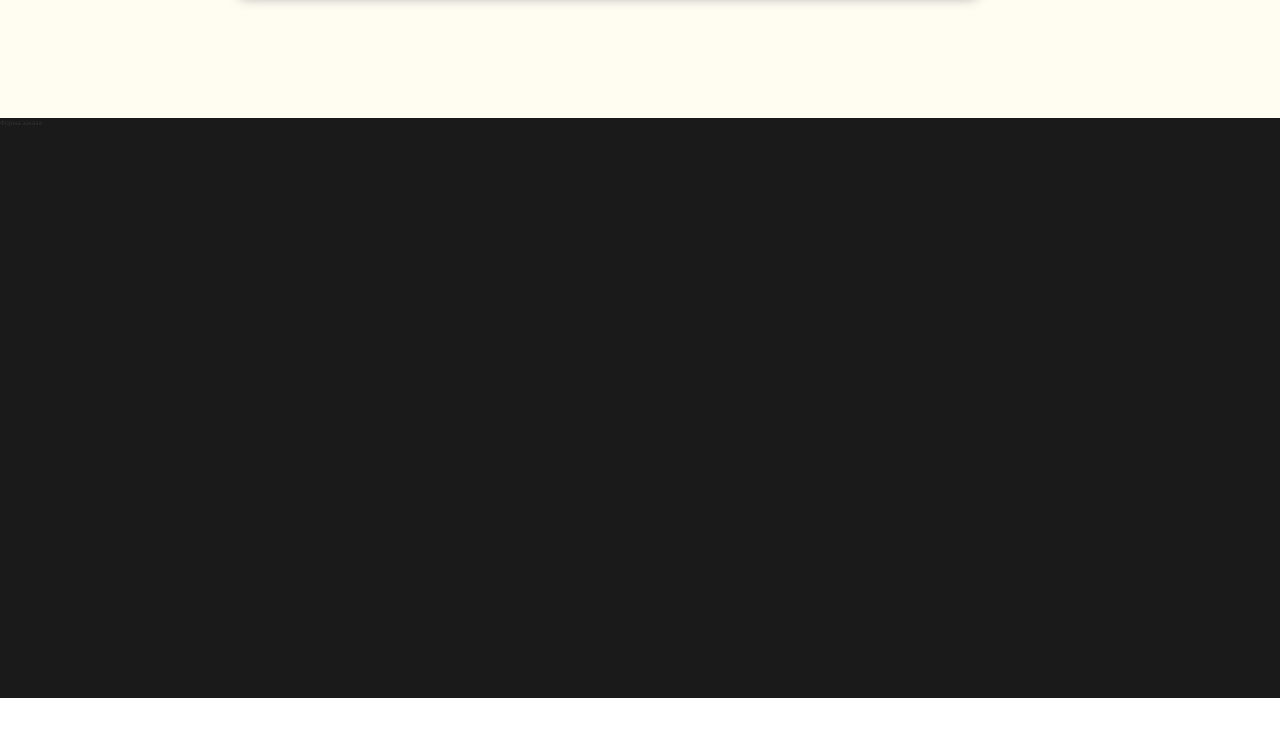
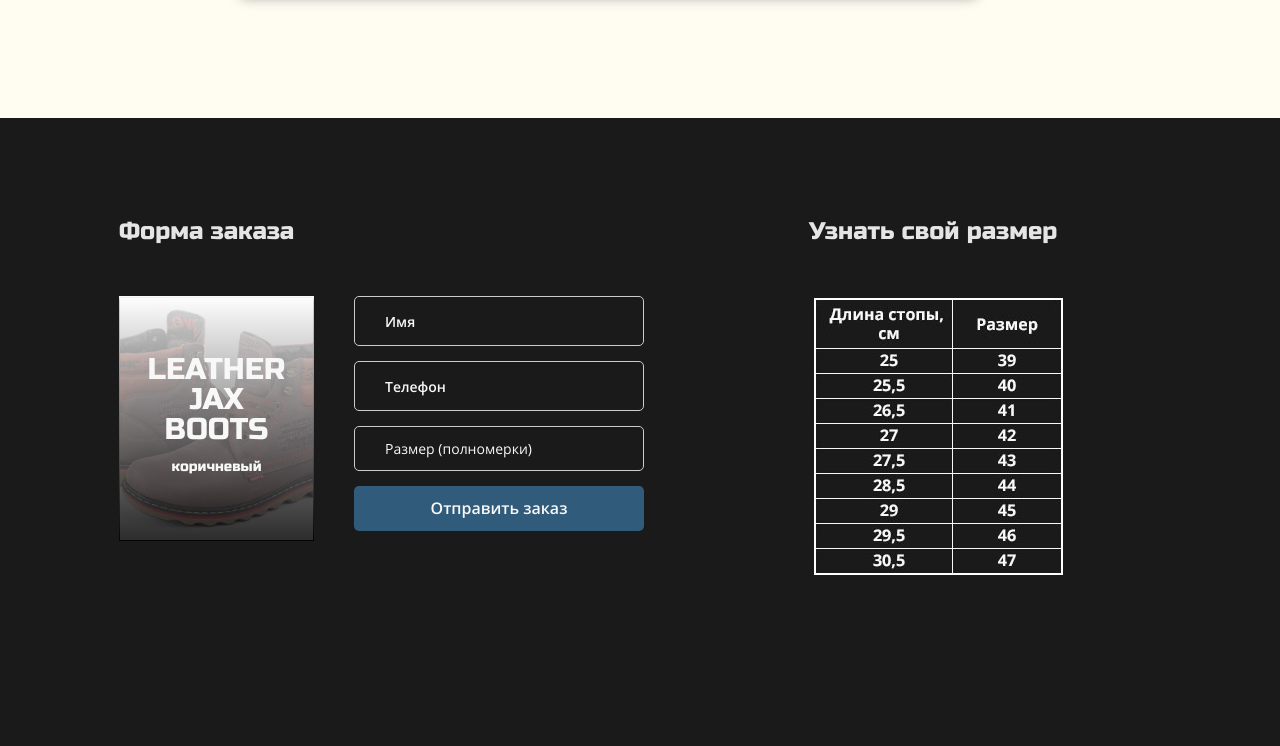
Before and after one commit to jeyakoroll/Levis, a website: page index.html in a window 1280 px wide. Shown: the part 4327-5073 px from the top of the page. Before the commit the page ends 5025 px from the top, so only its background shows below. Drawn offline with Linux system fonts and the light colour scheme; files that its build step writes are made by us from their sources.

Commit message:
static almoust is done

```diff
--- a/index.html
+++ b/index.html
@@ -286,19 +286,42 @@
 
 	<!-- Site footer -->
 	<footer class="footer">
+		<div class="row">
 			<div class="footer__form">
 				<div class="footer__form-title">Форма заказа</div>
 				<div class="footer__form-input">
-				<div class="footer__form-pic"></div>
-				<!-- form -->
+					<div class="footer__form-pic">
+						<div class="gallery__slider-pic" style="background: url('public/img/01/01.jpg') no-repeat top/cover;"></div>
+						<div class="gallery__slider-text">
+							<p class="gallery__slider-title">LEATHER <span><br class="br"></span> JAX <span><br class="br"></span> BOOTS</p>
+							<p class="gallery__slider-par">коричневый</p>
+						</div>
+					</div>
+					<div class="footer__form-text">
+						<form class="order-form" action="" method="POST" accepted-charset="utf-8">
+		         <input type="hidden" name="country" value="name="country" ">
+		         <input type="hidden" name="key" value="key">
+		         	<div class="form-group">
+								<input type="text" class="form-control" name="name_first" id="name_first" required>
+							</div>
+		         <div class="form-group">
+								<input type="text" class="form-control" name="name_last" id="name_last" required>
+							</div>
+							<div class="form-group">
+								<button type="submit" name="submit">Отправить заказ</button>
+							</div>
+						</form>
+					</div>
 				</div>
 			</div>
 			<div class="footer__size">
-			<div class="footer__size-title"></div>
+				<div class="footer__size-title">Узнать свой размер</div>
 				<div class="footer__size-table">
 					<div class="footer__size-pic"></div>
 				</div>
 			</div>
+		</div><!-- footer row -->
+
 	</footer>
 	<!-- JS -->
 	<script src="public/js/jquery.min.js"></script>
--- a/source/css/main.scss
+++ b/source/css/main.scss
@@ -225,6 +225,12 @@ ul {
 		margin: 0;
 		list-style: none outside none;
 	}
+}
+
+button,
+button:active,
+button:focus {
+    outline: none;
 }
 
 p {
@@ -999,6 +1005,9 @@ a {
   @include laptop {
     width: 90%;
   }
+  @include tablets {
+    justify-content: center;
+  }
   @include phones {
     padding: 5vh 0;
     justify-content: center;
@@ -1006,6 +1015,9 @@ a {
 }
 
 .relationship__item:nth-child(odd) {
+  @include tablets {
+    margin-right: 40px;
+  }
   @include phones {
     margin-right: 60px;
   }
@@ -1186,11 +1198,199 @@ a {
 
 
 
-
 // footer
 .footer {
 	flex: 0 0 auto;
+  display: flex;
+  flex-flow: column wrap;
+  align-items: center;
+  // justify-content: center;
 	min-height: 580px;
 	width: 100%;
 	background-color: #1a1a1a;
 }
+
+.footer .row {
+  width: 90%;
+  height: 100%;
+  padding-top: 95px;
+  padding-left: 55px;
+  display: flex;
+  justify-content: flex-start;
+}
+
+.footer__form {
+  flex: 1;
+  display: flex;
+  flex-flow: column wrap;
+  align-items: center;
+  height: 100%;
+}
+
+.footer__form-title {
+  @include opensans(ruso);
+  font-size: 24px;
+  color: #e5e5e5;
+  margin-bottom: 45px;
+  align-self: flex-start;
+}
+
+.footer__form-input {
+  display: flex;
+}
+
+.footer__form-pic {
+  height: 245px;
+  width: 195px;
+  display: flex;
+  flex-flow: column wrap;
+  position: relative;
+  margin-right: 40px;
+  .gallery__slider-text {
+    height: 100%;
+    @include vertical-gradient;
+    font-size: 30px;
+    line-height: 30px;
+    cursor: pointer;
+    .gallery__slider-par {
+      margin-top: 7px;
+      font-size: 14px;
+    }
+    .br {
+      display: block;
+    }
+  }
+  @include desktop {
+    height: 200px;
+    width: 160px;
+    .gallery__slider-text {
+      font-size: 20px;
+    }
+  }
+  @include laptop {
+    height: 170px;
+    width: 125px;
+    line-height: 20px;
+    .gallery__slider-text {
+      .gallery__slider-title {
+        font-size: 18px;
+      }
+      .gallery__slider-par {
+        margin-top: 4px;
+        font-size: 8px;
+      }
+    }
+  }
+  @include tablets {
+    height: 120px;
+    width: 85px;
+    line-height: 5px;
+    .gallery__slider-text {
+      .gallery__slider-title {
+        font-size: 12px;
+        line-height: 15px;
+        margin-top: 25px;
+        margin-bottom: 25px;
+      }
+      .gallery__slider-par {
+        font-size: 10px;
+      }
+    }
+  }
+}
+
+// STYLE FOR THE FORM THAT WE ADD THROUGH JS
+
+  .footer__form-text {
+
+  }
+
+  .footer__form-data {
+    width: 290px;
+    border-radius: 5px;
+    color: #f8f8f8;
+    background-color: transparent;
+    height: 50px;
+    padding-left: 30px;
+    font-size: 16px;
+    &::placeholder {
+      color: #f8f8f8;
+      font-size: 14px;
+      @include opensans(semi);
+    }
+  }
+
+  .footer__form-size {
+    width: 290px;
+    height: 45px;
+    color: #f8f8f8;
+    background-color: transparent;
+    padding-left: 30px;
+    padding-right: 17px;
+  }
+
+  .footer__form-order {
+    display: flex;
+    flex-flow: column wrap;
+    justify-content: center;
+    align-items: center;
+  }
+
+  .footer__form-button {
+    width: 290px;
+    height: 45px;
+    border-radius: 5px;
+    border: 0 none;
+    color: #f8f8f8;
+    background-color: #305b7b;
+    font-size: 16px;
+    @include opensans(semi);
+    margin-bottom: 200px;
+  }
+
+  .footer__form-select {
+    width: 290px;
+    height: 45px;
+    // border-radius: 10px;
+    -webkit-appearance: none;
+    background-color: transparent;
+    // line-height: 1em;
+    /* for FF */
+    -moz-appearance: none;
+    text-indent: 0.01px;
+    text-overflow: '';
+    /* for IE */
+    -ms-appearance: none;
+    appearance: none!important;
+  }
+
+
+
+.footer__size {
+  flex: 1;
+  display: flex;
+  flex-flow: column wrap;
+  align-items: flex-start;
+  margin-left: 165px;
+}
+
+.footer__size-title {
+  @include opensans(ruso);
+  font-size: 24px;
+  color: #e5e5e5;
+  margin-bottom: 45px;
+}
+
+.footer__size-table {
+  position: relative;
+  display: flex;
+  width: 260px;
+  height: 290px;
+}
+
+.footer__size-pic {
+  @include absolute-center;
+  max-width: 99%;
+  max-height: 99%;
+  background: url('../img/table-size.jpg') no-repeat top center;;
+}
--- a/source/js/main.js
+++ b/source/js/main.js
@@ -0,0 +1,16 @@
+$(document).ready(function () {
+
+	  $( '.footer__form-text input[name=name_last]' ).closest( '.form-group' ).after(
+        '<div class="form-group"><select class="form-control" style="border-radius: 5px;" required name="size"><option selected="selected" value="" class="">Размер (полномерки)</option><option value="xs" class="">40</option><option value="x" class="">41</option><option value="red" class="">42</option><option value="grey" class="">43</option><option value="grey" class="">44</option><option value="grey" class="">45</option></select></div>'
+    );
+
+    $( '.footer__form-text select[name=size]' ).addClass( 'footer__form-size' );
+    $( '.footer__form-text>.order-form' ).addClass( 'footer__form-order' );
+    $( '.footer__form-text input' ).addClass( 'footer__form-data' );
+    $( '.footer__form-text button' ).addClass( 'footer__form-button' );
+    $( '.footer__form-text select[name=size]' ).addClass( 'footer__form-select' );
+    $('.footer__form-text input[name=name_first]').attr("placeholder","Имя");
+    $('.footer__form-text input[name=name_last]').attr("placeholder","Телефон");
+
+
+});
```
Also changed, not shown: public/css/all.min.css, public/js/main.min.js (added). Lines whose indentation alone changed are shown as unchanged.
